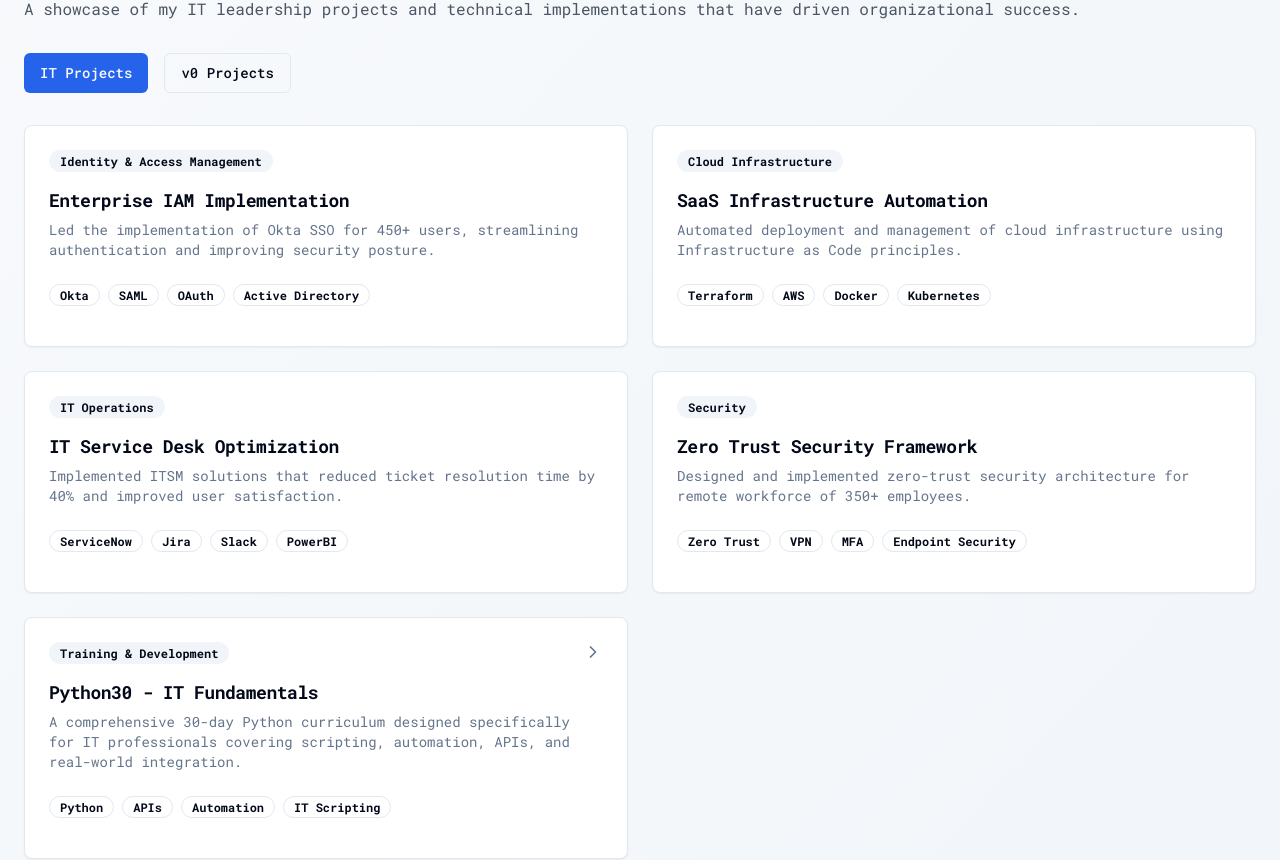
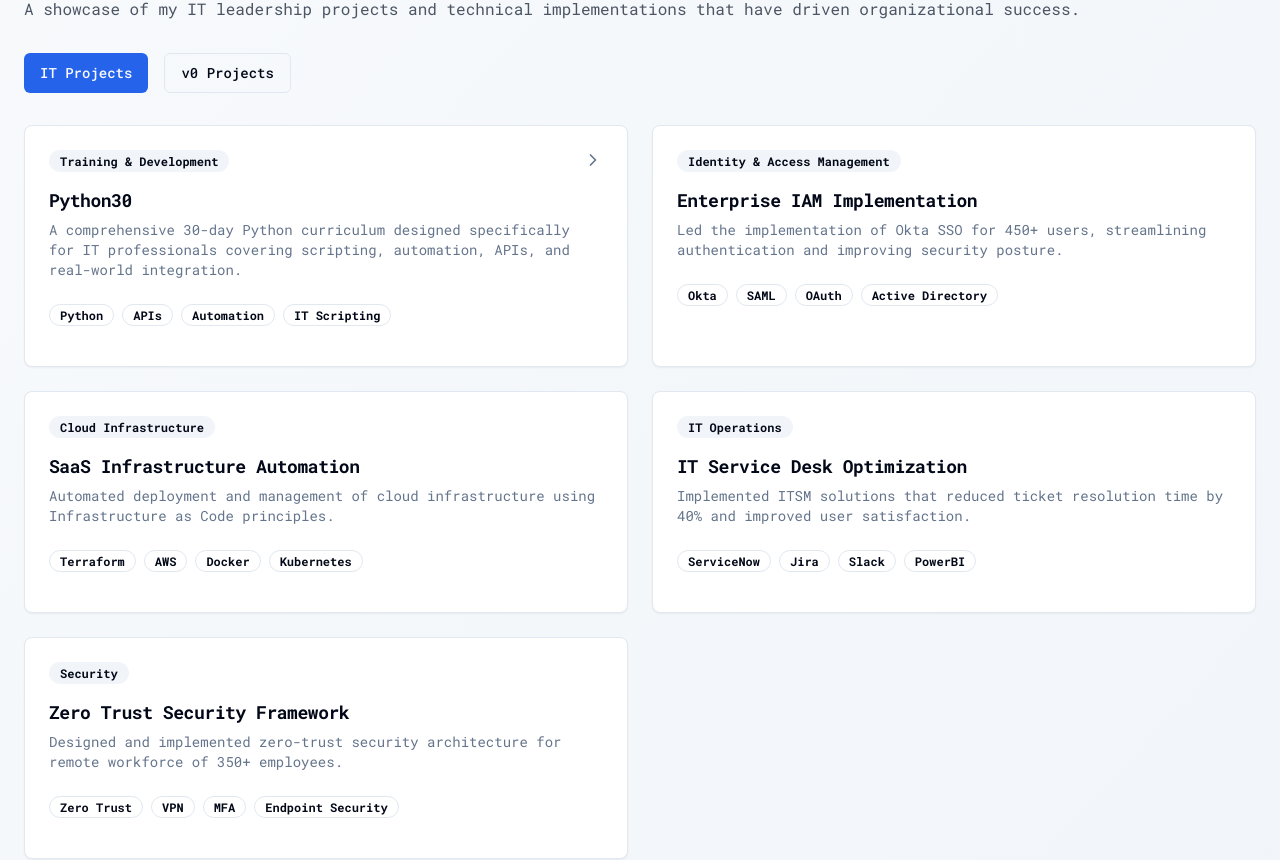
Before and after one commit to davisthegreat720/davisthetech.bio, a Next.js app: page /portfolio in a window 1280 px wide. Shown: the part 315-1175 px from the top of the page. Built offline with nearby package versions, Linux system fonts and the light colour scheme.

Commit message:
feat: reorder and rename Python30 card in projects array
Move Python30 card to top and simplify name for better visibility.

Co-authored-by: Davis <108692095+davisthegreat720@users.noreply.github.com>

```diff
--- a/app/portfolio/page.tsx
+++ b/app/portfolio/page.tsx
@@ -10,6 +10,13 @@ import Link from "next/link"
 
 export default function PortfolioPage() {
   const projects = [
+    {
+      title: "Python30",
+      description: "A comprehensive 30-day Python curriculum designed specifically for IT professionals covering scripting, automation, APIs, and real-world integration.",
+      technologies: ["Python", "APIs", "Automation", "IT Scripting"],
+      category: "Training & Development",
+      link: "/portfolio/python30",
+    },
     {
       title: "Enterprise IAM Implementation",
       description:
@@ -36,13 +43,6 @@ export default function PortfolioPage() {
       description: "Designed and implemented zero-trust security architecture for remote workforce of 350+ employees.",
       technologies: ["Zero Trust", "VPN", "MFA", "Endpoint Security"],
       category: "Security",
-    },
-    {
-      title: "Python30 - IT Fundamentals",
-      description: "A comprehensive 30-day Python curriculum designed specifically for IT professionals covering scripting, automation, APIs, and real-world integration.",
-      technologies: ["Python", "APIs", "Automation", "IT Scripting"],
-      category: "Training & Development",
-      link: "/portfolio/python30",
     },
   ]
 
```
